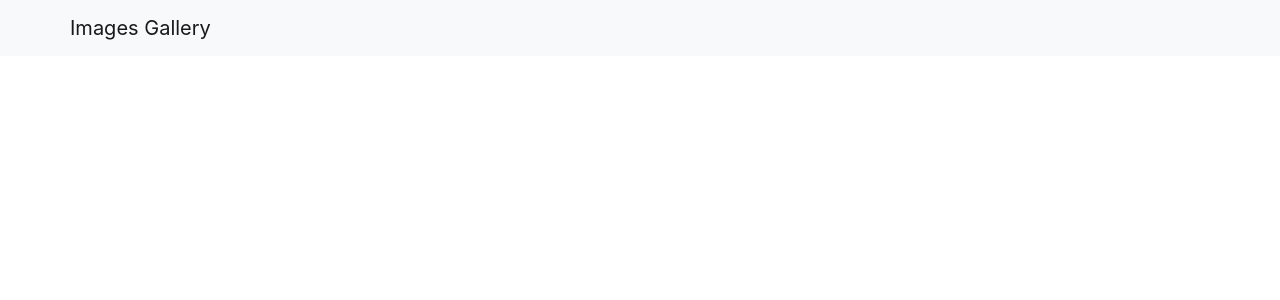
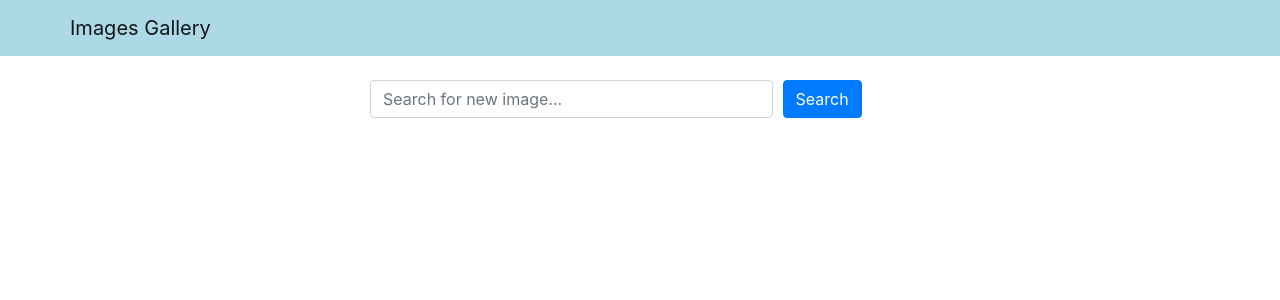
Before and after one commit to codesheff/web-app-examples, a React (Create React App) app in the folder frontend/: page / in a window 1280 px wide. Shown: the top 300 px of the page. Built offline with nearby package versions, Linux system fonts and the light colour scheme.

Commit message:
Added basic search layout

```diff
--- a/frontend/src/App.js
+++ b/frontend/src/App.js
@@ -1,6 +1,12 @@
 import 'bootstrap/dist/css/bootstrap.min.css';
 import Header from './components/Header';
+import Search from './components/Search';
 
+const handleSearchSubmit = (e) => {
+  // e is an event
+  e.preventDefault()
+  console.log(e.target[0].value)
+}
 
 // On video they changed this to arrow function notation
 // i.e. const App = () => {..the function..}
@@ -9,6 +15,8 @@ function App() {
     <div>
       <Header title="Images Gallery"></Header>
 
+      <Search handleSubmit={handleSearchSubmit}/>
+
     </div>
   );
 }
--- a/frontend/src/components/Header.js
+++ b/frontend/src/components/Header.js
@@ -2,7 +2,11 @@ import React from 'react';
 
 import Container from 'react-bootstrap/Container';
 //import Nav from 'react-bootstrap/Nav';
-import Navbar from 'react-bootstrap/Navbar';
+import { Navbar } from 'react-bootstrap';//import in curly brackets to make jsx work?
+
+const navbarStyle = {
+    backgroundColor: 'lightblue'
+};
 
 const Header = ({title}) => {
 
@@ -10,7 +14,7 @@ const Header = ({title}) => {
     // this returns jsx ( JavaScript XML )
     // in jsx you can put java script code inside curly brackets {}
     return(
-        <Navbar bg="light" data-bs-theme="light">
+        <Navbar style={navbarStyle} variant="light">
             <Container>
                 <Navbar.Brand href="/">{title}</Navbar.Brand>
             </Container>
--- /dev/null
+++ b/frontend/src/components/Search.js
@@ -0,0 +1,32 @@
+import React from "react";
+import Container from "react-bootstrap/Container";
+import Row from "react-bootstrap/Row";
+import Col from "react-bootstrap/Col";
+import Form from 'react-bootstrap/Form';
+
+import Button from 'react-bootstrap/Button';
+
+
+//"mt-4 gives a margin at the top"
+function Search({handleSubmit}) {
+  return (
+    <Container className="mt-4">
+      <Row className="justify-content-center">
+        <Col xs={12} md={8} lg={6}>
+          <Form onSubmit={handleSubmit}>
+            <Form.Row>
+              <Col xs={9}>
+                <Form.Control placeholder="Search for new image..." />
+              </Col>
+              <Col>
+                  <Button variant="primary" type="submit">Search</Button>{' '}
+              </Col>
+            </Form.Row>
+          </Form>
+        </Col>
+      </Row>
+    </Container>
+  );
+}
+
+export default Search;
```
Also changed, not shown: frontend/Notes.txt (added).
